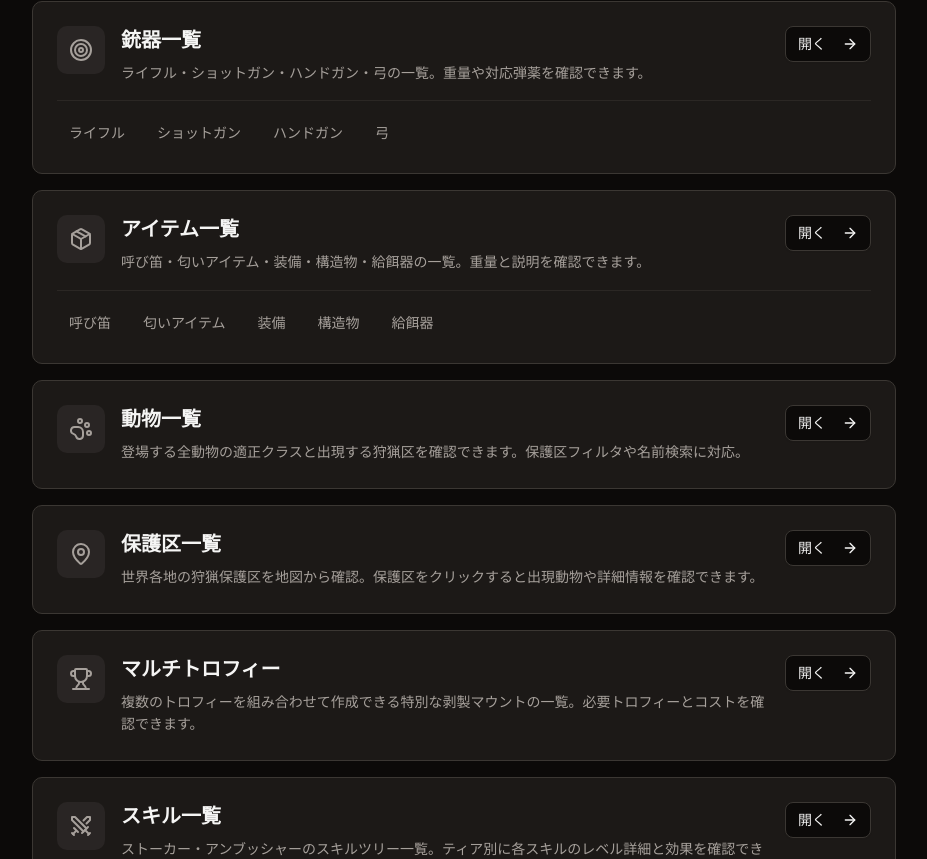
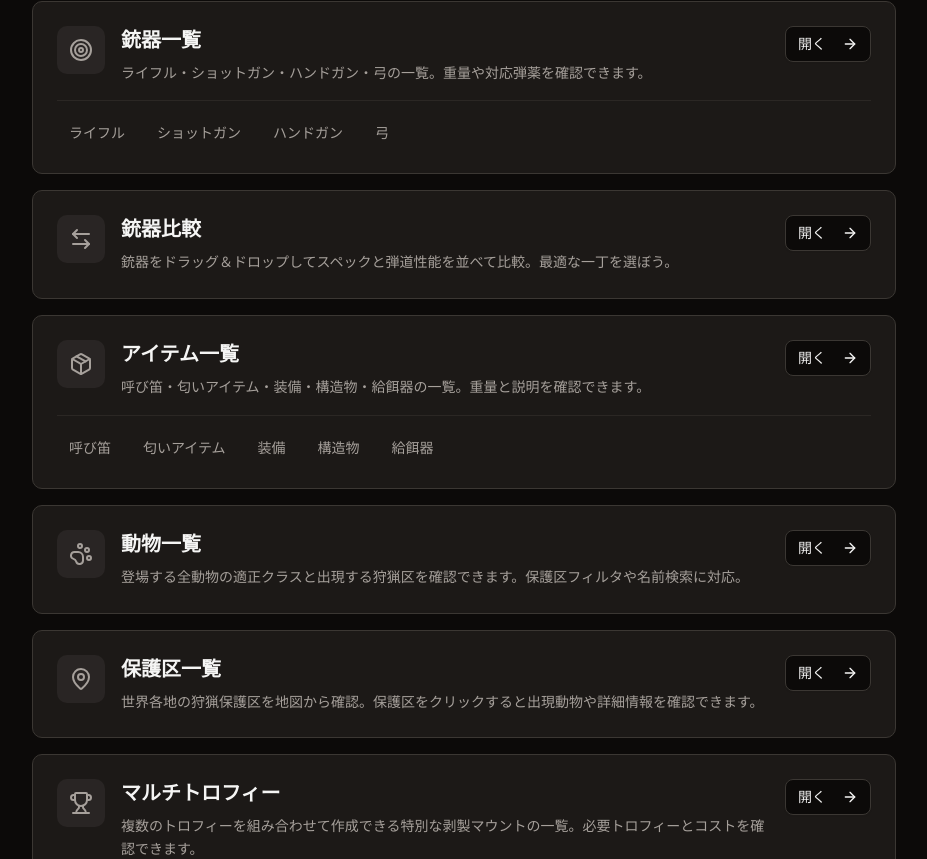
Before and after one commit to Arieseco/hunter-backpack-sim, a Next.js app: page / in a window 1280 px wide. Shown: the part 1021-1880 px from the top of the page, without its empty margins (176-1103 px from the left). Built offline with nearby package versions, Linux system fonts and the light colour scheme.

Commit message:
Add /compare and /dogs links to nav header and top page

```diff
--- a/src/app/page.tsx
+++ b/src/app/page.tsx
@@ -6,12 +6,14 @@ import {
   Target,
   Package,
   ArrowRight,
+  ArrowLeftRight,
   TreePine,
   PawPrint,
   Trophy,
   MapPin,
   Swords,
   Star,
+  Dog,
 } from "lucide-react"
 import { Button } from "@/components/ui/button"
 
@@ -37,6 +39,14 @@ const sections = [
       { href: "/firearms/handguns", label: "ハンドガン" },
       { href: "/firearms/bows", label: "弓" },
     ],
+  },
+  {
+    href: "/compare",
+    icon: ArrowLeftRight,
+    title: "銃器比較",
+    description:
+      "銃器をドラッグ＆ドロップしてスペックと弾道性能を並べて比較。最適な一丁を選ぼう。",
+    highlight: false,
   },
   {
     href: "/items",
@@ -91,6 +101,14 @@ const sections = [
     title: "パーク一覧",
     description:
       "ライフル・ハンドガン・ショットガン・アーチェリー別のパーク一覧。各パークのレベル詳細と効果を確認できます。",
+    highlight: false,
+  },
+  {
+    href: "/dogs",
+    icon: Dog,
+    title: "狩猟犬",
+    description:
+      "ブラッドハウンド・ラブラドール・レトリバー・ジャーマン・ショートヘアード・ポインターの能力と特性一覧（DLC）。",
     highlight: false,
   },
 ]
--- a/src/components/navigation.tsx
+++ b/src/components/navigation.tsx
@@ -36,6 +36,7 @@ const navItems = [
   { href: "/animals", label: "動物一覧" },
   { href: "/areas", label: "保護区" },
   { href: "/multi-trophies", label: "マルチトロフィー" },
+  { href: "/compare", label: "銃器比較" },
   { href: "/skills", label: "スキル一覧" },
   { href: "/perks", label: "パーク一覧" },
   { href: "/dogs", label: "狩猟犬" },
```
